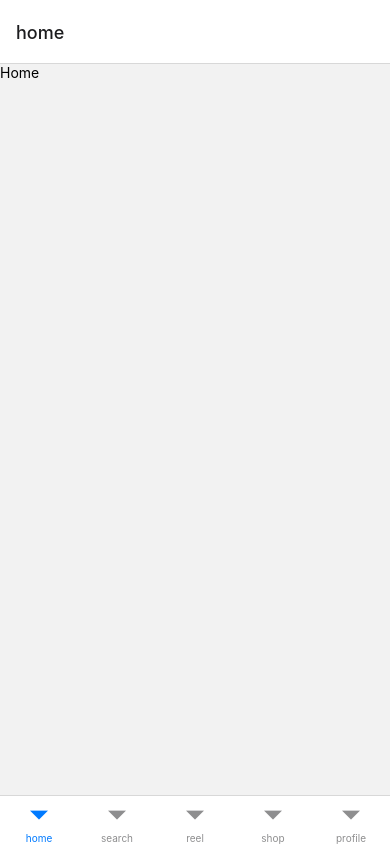
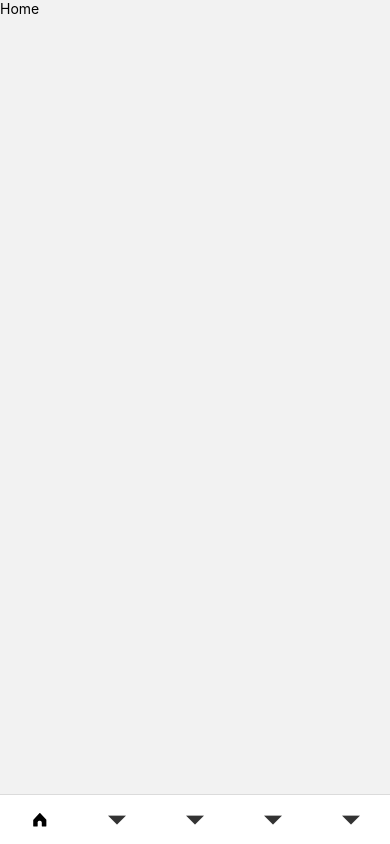
Before and after one commit to ylmgrbzz/Instagram-UI-Clone-with-React-Native, a React Native app: screen / in a window 390 px wide. Built offline with nearby package versions, Linux system fonts and the light colour scheme.

Commit message:
InstagramUI Clone ReactNative

```diff
--- a/App.js
+++ b/App.js
@@ -1,13 +1,14 @@
 // import { StatusBar } from "expo-status-bar";
-// import { SafeAreaView, Text, View } from "react-native";
 import { NavigationContainer } from "@react-navigation/native";
 import Screens from "./Screens";
+import { Image, StyleSheet, SafeAreaView } from "react-native";
 
 export default function App() {
   return (
-    <NavigationContainer>
-      <Screens />
-      {/* <Text>Hello, world!</Text> */}
-    </NavigationContainer>
+    <SafeAreaView style={{ flex: 1 }}>
+      <NavigationContainer>
+        <Screens />
+      </NavigationContainer>
+    </SafeAreaView>
   );
 }
--- a/Screens.js
+++ b/Screens.js
@@ -7,11 +7,45 @@ import SearchScreen from "./screens/Search";
 import ReelScreen from "./screens/Reel";
 import ShopScreen from "./screens/Shop";
 import ProfileScreen from "./screens/Profile";
+import {
+  HomeFilled,
+  Home,
+  Search,
+  SearchFilled,
+  Reel,
+  ReelFilled,
+  Shop,
+  ShopFilled,
+} from "./Icons";
 
 function Screens() {
   return (
-    <Tab.Navigator>
-      <Tab.Screen name="home" component={HomeScreen} />
+    <Tab.Navigator
+      screenOptions={{
+        headerShown: false,
+        tabBarStyle: {
+          backgroundColor: "#fff",
+          borderTopWidth: 1,
+          borderTopColor: "#DBDBDB",
+          height: 50,
+          paddingTop: 15,
+          paddingBottom: 15,
+        },
+        tabBarShowLabel: false,
+        tabBarActiveTintColor: "#000",
+        tabBarInactiveTintColor: "#333",
+      }}
+    >
+      <Tab.Screen
+        name="home"
+        component={HomeScreen}
+        options={{
+          tabBarIcon: ({ focused, color }) => {
+            if (focused) return <HomeFilled fill={color} />;
+            return <Home fill={color} />;
+          },
+        }}
+      />
       <Tab.Screen name="search" component={SearchScreen} />
       <Tab.Screen name="reel" component={ReelScreen} />
       <Tab.Screen name="shop" component={ShopScreen} />
```
